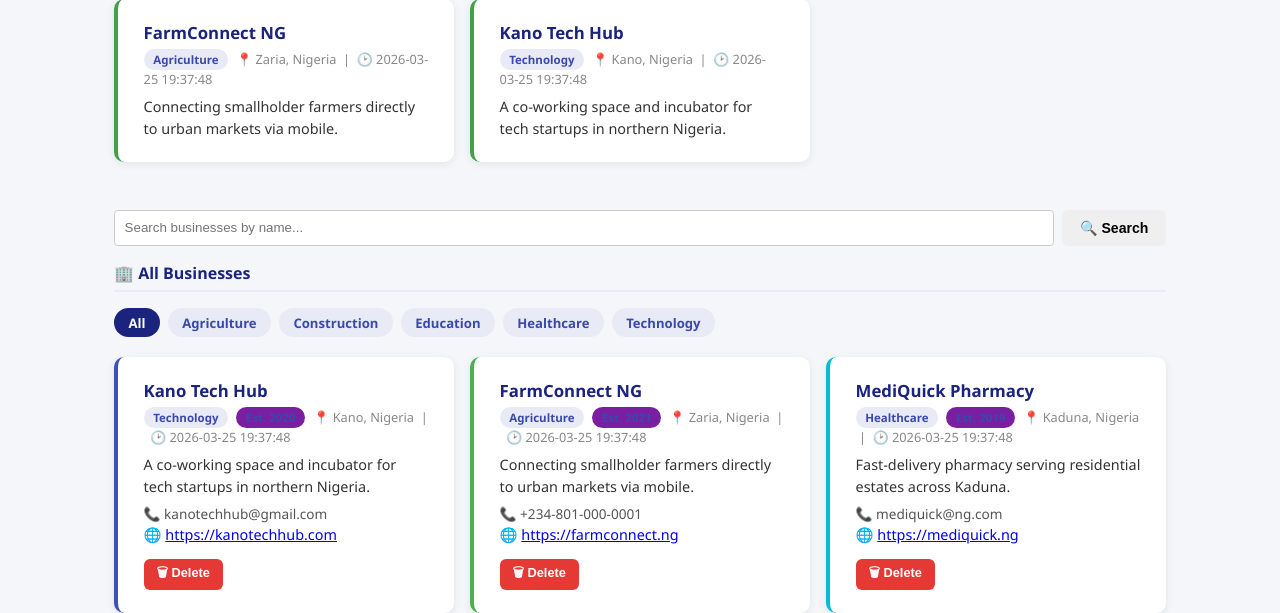
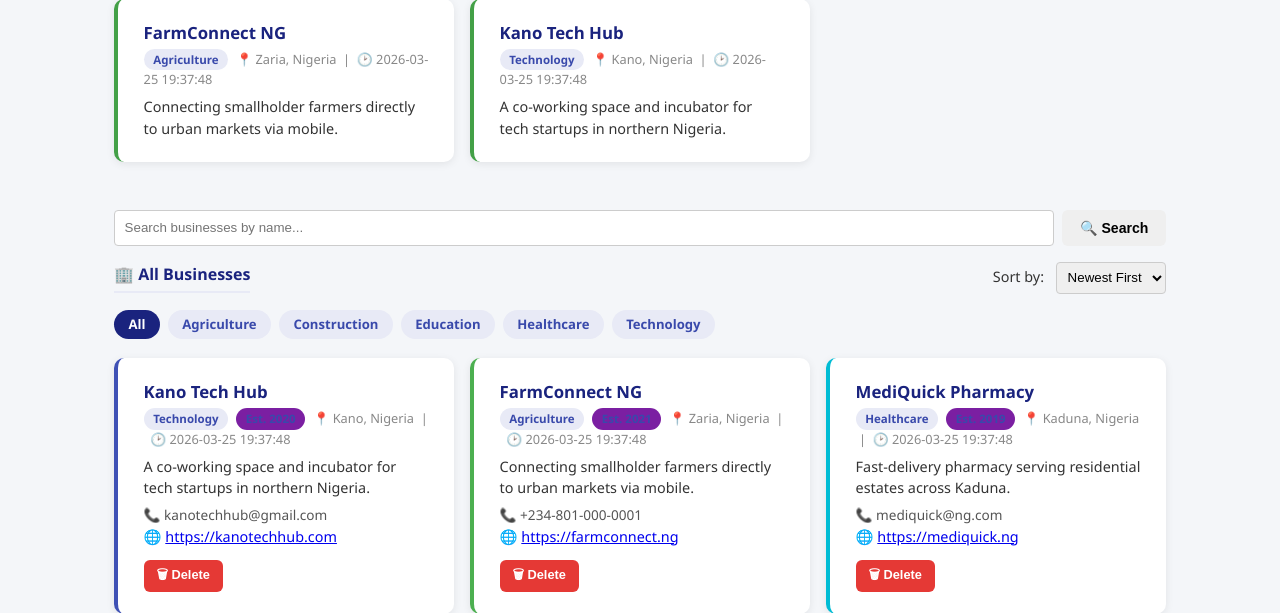
Before and after one commit to 1Imantk/local_directory, a Flask app: page /?sort=newest in a window 1280 px wide. Shown: the part 793-1406 px from the top of the page. Run offline with Flask 3, Linux system fonts and the light colour scheme.

Commit message:
add sort options to home page business listing

```diff
--- a/app.py
+++ b/app.py
@@ -10,10 +10,18 @@ app.secret_key = "business_dir_secret_key"
 @app.route("/")
 def index():
     search_query = request.args.get("q", "").strip().lower()
+    sort_by = request.args.get("sort", "newest")
     all_businesses = [b.to_dict() for b in directory.get_all()]
 
     if search_query:
         all_businesses = [b for b in all_businesses if search_query in b["name"].lower()]
+
+    if sort_by == "oldest":
+        all_businesses = sorted(all_businesses, key=lambda b: b["registered_at"])
+    elif sort_by == "az":
+        all_businesses = sorted(all_businesses, key=lambda b: b["name"].lower())
+    else:
+        all_businesses = sorted(all_businesses, key=lambda b: b["registered_at"], reverse=True)
 
     recent = [b.to_dict() for b in directory.get_recent()]
     categories = directory.get_categories()
@@ -29,6 +37,7 @@ def index():
         total=directory.total_count(),
         can_undo=can_undo,
         search_query=request.args.get("q", ""),
+        sort_by=sort_by,
     )
 
 
--- a/templates/index.html
+++ b/templates/index.html
@@ -58,19 +58,33 @@
 <form method="GET" action="{{ url_for('index') }}" style="margin-bottom:1rem; display:flex; gap:.5rem;">
   <input type="text" name="q" placeholder="Search businesses by name..."
          value="{{ search_query | default('') }}" style="flex:1; padding:.6rem; border:1px solid #ccc; border-radius:4px;">
+  <input type="hidden" name="sort" value="{{ sort_by | default('newest') }}">
   <button type="submit" class="btn">🔍 Search</button>
   {% if search_query %}<a href="{{ url_for('index') }}" class="btn btn-secondary">Clear</a>{% endif %}
 </form>
 
+<!-- Sort and filter row -->
+<div style="display:flex; justify-content:space-between; align-items:center; margin-bottom:1rem; flex-wrap:wrap; gap:.5rem;">
+  <div class="section-title" style="margin:0;">🏢 All Businesses</div>
+  <form method="GET" action="{{ url_for('index') }}">
+    <input type="hidden" name="q" value="{{ search_query | default('') }}">
+    <label style="font-size:.9rem; margin-right:.5rem;">Sort by:</label>
+    <select name="sort" onchange="this.form.submit()" style="padding:.4rem; border:1px solid #ccc; border-radius:4px;">
+      <option value="newest" {% if sort_by == 'newest' %}selected{% endif %}>Newest First</option>
+      <option value="oldest" {% if sort_by == 'oldest' %}selected{% endif %}>Oldest First</option>
+      <option value="az" {% if sort_by == 'az' %}selected{% endif %}>A-Z</option>
+    </select>
+  </form>
+</div>
+
 <!-- Category filter pills -->
-<div class="section-title">🏢 All Businesses</div>
 <div class="pills">
-  <a href="{{ url_for('index') }}"
+  <a href="{{ url_for('index') }}{% if sort_by %}?sort={{ sort_by }}{% endif %}"
      class="pill {% if not active_category is defined or not active_category %}active{% endif %}">
     All
   </a>
   {% for cat in categories %}
-  <a href="{{ url_for('by_category', category_name=cat) }}"
+  <a href="{{ url_for('by_category', category_name=cat, sort=sort_by) }}"
      class="pill {% if active_category is defined and active_category == cat %}active{% endif %}">
     {{ cat }}
   </a>
```
